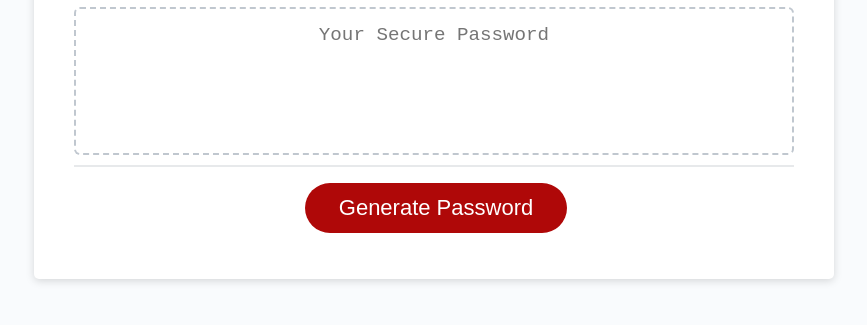
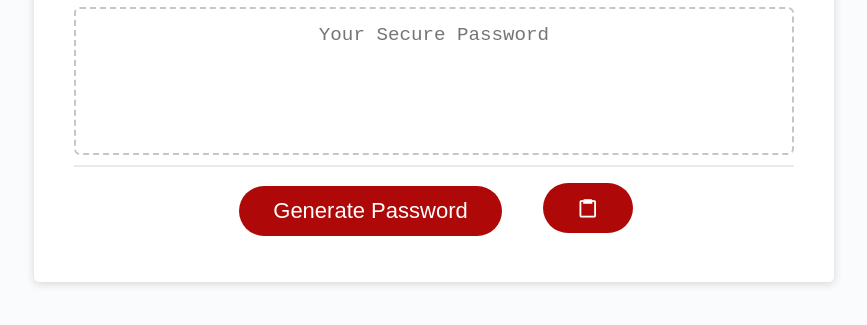
Before and after one commit to MarketingPlus/gen-password, a plain HTML site: page index.html in a window 1280 px wide. Shown: the part 241-566 px from the top of the page, without its empty margins (206-1073 px from the left). Drawn offline with nearby package versions, Linux system fonts and the light colour scheme.

Commit message:
added a custom clipboard button to allow users to add to clipboard (function not added yet)

```diff
--- a/assets/css/style.css
+++ b/assets/css/style.css
@@ -64,6 +64,7 @@ header {
   width: 100%;
   background: #e7e9eb;
   height: 2px;
+  align-content: center;
 }
 
 .card-footer::after {
@@ -86,6 +87,23 @@ header {
   padding: 14px 34px;
   text-align: center;
   cursor: pointer;
+}
+
+i {
+border: none;
+background-color: hsl(360, 91%, 36%);
+border-radius: 25px;
+box-shadow: rgba(0, 0, 0, 0.1) 0px 1px 6px 0px rgba(0, 0, 0, 0.2) 0px 1px 1px
+  0px;
+color: hsl(0, 0%, 100%);
+display: flex;
+align-items: center;
+flex-direction: row;
+font-size: 22px;
+line-height: 22px;
+margin: 16px 16px 16px 20px;
+padding: 14px 34px;
+cursor: pointer;
 }
 
 button[disabled] {
--- a/index.html
+++ b/index.html
@@ -6,6 +6,7 @@
     <meta http-equiv="X-UA-Compatible" content="ie=edge" />
     <title>Password Generator | Benjamin Wilson</title>
     <link rel="stylesheet" href="assets/css/style.css" />
+    <link href='https://unpkg.com/boxicons@2.0.7/css/boxicons.min.css' rel='stylesheet'>
   </head>
   <body>
     <div class="wrapper">
@@ -26,6 +27,7 @@
         </div>
         <div class="card-footer">
           <button id="generate" class="btn">Generate Password</button>
+          <i class='bx bx-clipboard bx-lg' id="clipboard"></i>
         </div>
       </div>
     </div>
```
